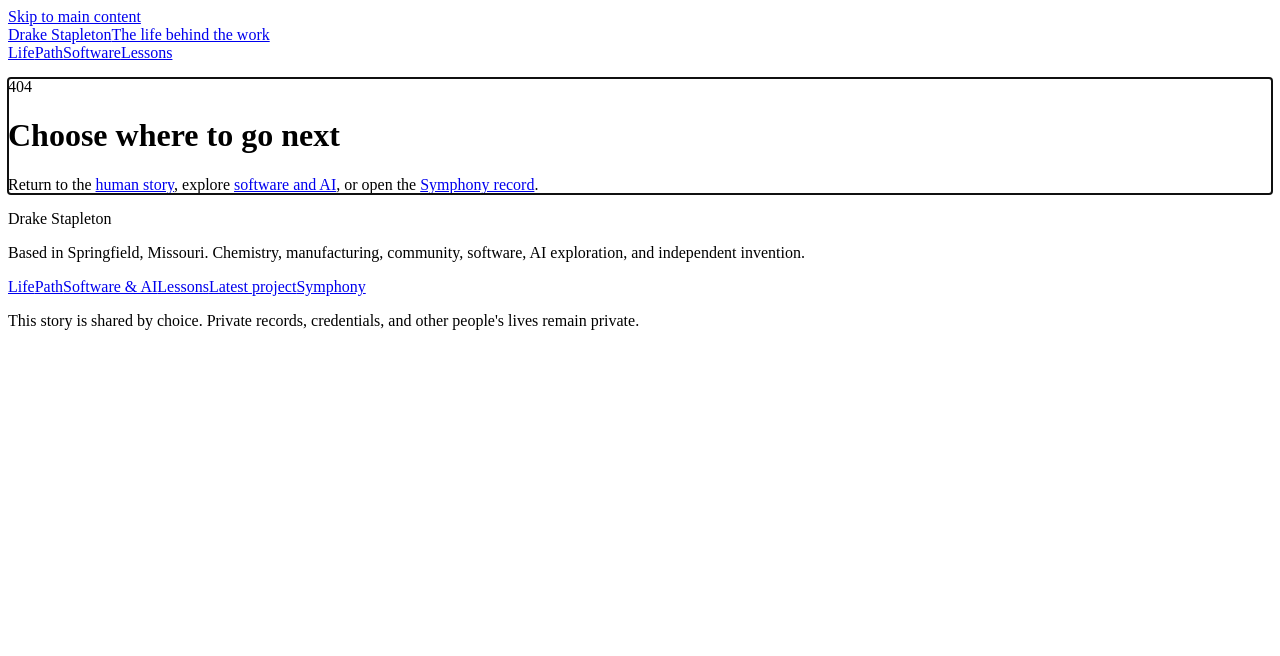
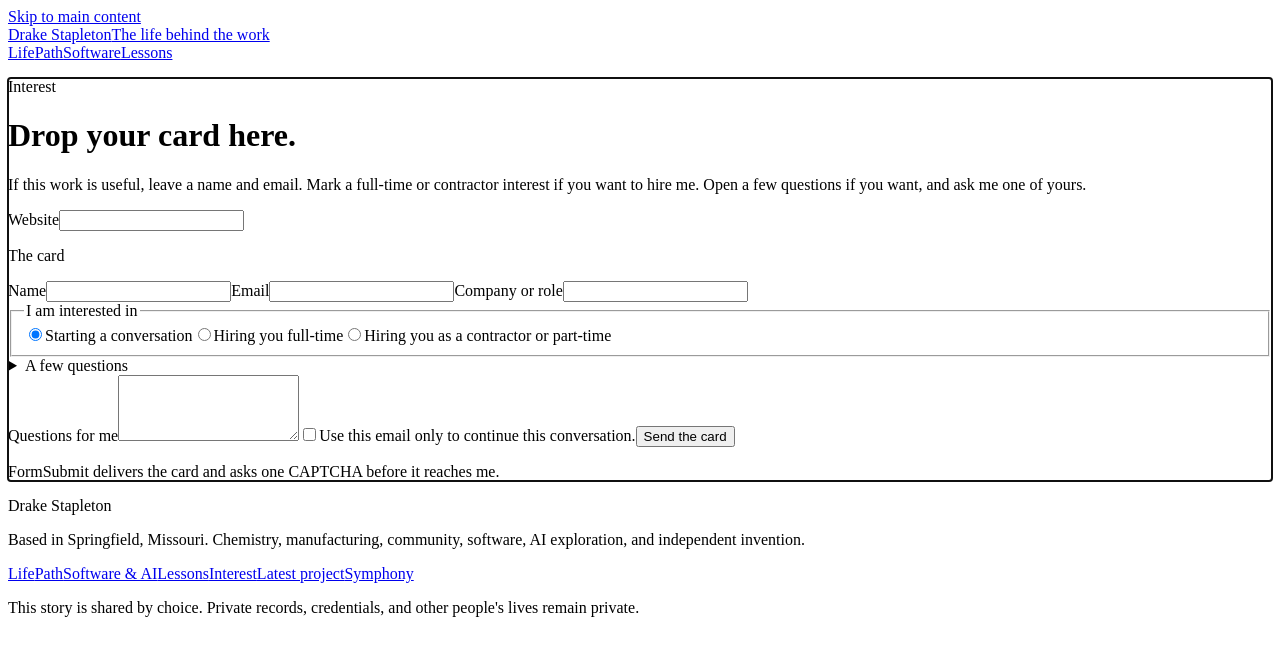
Before and after one commit to dhgmonkey/drakestapleton.com, a React (Vite) app: page /interest in a window 1280 px wide. Shown: the top 656 px of the page. Built offline with nearby package versions, Linux system fonts and the light colour scheme.

Commit message:
Add interest intake with hiring options (#7)
Add a FormSubmit interest card with full-time and contractor hiring options.

```diff
--- a/index.html
+++ b/index.html
@@ -7,7 +7,7 @@
     <meta name="referrer" content="strict-origin-when-cross-origin" />
     <meta
       http-equiv="Content-Security-Policy"
-      content="default-src 'self'; base-uri 'self'; connect-src 'self'; form-action 'self'; img-src 'self' data: https://i.ytimg.com; object-src 'none'; script-src 'self' 'unsafe-inline'; __SITE_STYLE_SRC__; upgrade-insecure-requests"
+      content="default-src 'self'; base-uri 'self'; connect-src 'self'; form-action 'self' https://formsubmit.co; img-src 'self' data: https://i.ytimg.com; object-src 'none'; script-src 'self' 'unsafe-inline'; __SITE_STYLE_SRC__; upgrade-insecure-requests"
     />
     <link rel="icon" href="/favicon.svg" type="image/svg+xml" />
     <title>__SITE_TITLE__</title>
--- a/scripts/spa-fallback.mjs
+++ b/scripts/spa-fallback.mjs
@@ -46,6 +46,12 @@ const routes = [
     path: "/evidence",
     title: "Evidence and Sources | Drake Stapleton",
     description: "Current evidence for Drake Stapleton's ChatGPT history, Atlas work, software projects, community leadership, and next sources.",
+  },
+  {
+    rel: "interest/index.html",
+    path: "/interest",
+    title: "Leave a card | Drake Stapleton",
+    description: "Leave a name and email for Drake Stapleton, mark hiring interest, answer a few questions, and ask him one of your own.",
   },
   {
     rel: "symphony/index.html",
--- a/scripts/verify-build.mjs
+++ b/scripts/verify-build.mjs
@@ -20,6 +20,7 @@ const requiredPages = [
   "path/index.html",
   "software/index.html",
   "evidence/index.html",
+  "interest/index.html",
   "symphony/index.html",
   "symphony/first/index.html",
   "symphony/workflow/index.html",
--- a/src/App.tsx
+++ b/src/App.tsx
@@ -4,6 +4,7 @@ import { AtlasPage } from "./pages/AtlasPage";
 import { EvidencePage } from "./pages/EvidencePage";
 import { FirstRunPage } from "./pages/FirstRunPage";
 import { HomePage } from "./pages/HomePage";
+import { InterestPage } from "./pages/InterestPage";
 import { MapPage } from "./pages/MapPage";
 import { NotFoundPage } from "./pages/NotFoundPage";
 import { PathPage } from "./pages/PathPage";
@@ -17,6 +18,7 @@ function Portfolio() {
     <Routes>
       <Route element={<Layout />}>
         <Route path="/" element={<HomePage />} />
+        <Route path="/interest" element={<InterestPage />} />
         <Route path="/atlas" element={<AtlasPage />} />
         <Route path="/path" element={<PathPage />} />
         <Route path="/software" element={<SoftwarePage />} />
--- /dev/null
+++ b/src/components/InterestForm.tsx
@@ -0,0 +1,96 @@
+const INTAKE_ACTION = "https://formsubmit.co/dhgmonkey94@gmail.com";
+const THANKS_URL = "https://www.drakestapleton.com/interest?received=1";
+
+export function InterestForm({ compact = false }: { compact?: boolean }) {
+  return (
+    <form
+      className={compact ? "interest-form is-compact" : "interest-form"}
+      action={INTAKE_ACTION}
+      method="POST"
+    >
+      <input type="hidden" name="_subject" value="Interest card from drakestapleton.com" />
+      <input type="hidden" name="_captcha" value="true" />
+      <input type="hidden" name="_template" value="table" />
+      <input type="hidden" name="_next" value={THANKS_URL} />
+      <div className="interest-honeypot" aria-hidden="true">
+        <label htmlFor="interest-website">Website</label>
+        <input id="interest-website" type="text" name="_gotcha" tabIndex={-1} autoComplete="off" />
+      </div>
+
+      <div className="interest-card-grid">
+        <p className="interest-card-label">The card</p>
+        <div className="interest-fields">
+          <label htmlFor="interest-name">
+            Name
+            <input id="interest-name" name="name" type="text" autoComplete="name" maxLength={120} required />
+          </label>
+          <label htmlFor="interest-email">
+            Email
+            <input
+              id="interest-email"
+              name="email"
+              type="email"
+              inputMode="email"
+              autoComplete="email"
+              maxLength={254}
+              required
+            />
+          </label>
+          <label htmlFor="interest-org">
+            Company or role
+            <input
+              id="interest-org"
+              name="company_or_role"
+              type="text"
+              autoComplete="organization"
+              maxLength={160}
+            />
+          </label>
+        </div>
+      </div>
+
+      <fieldset className="interest-hire">
+        <legend>I am interested in</legend>
+        <label>
+          <input type="radio" name="hiring_interest" value="conversation" defaultChecked />
+          <span>Starting a conversation</span>
+        </label>
+        <label>
+          <input type="radio" name="hiring_interest" value="full-time" />
+          <span>Hiring you full-time</span>
+        </label>
+        <label>
+          <input type="radio" name="hiring_interest" value="contractor-or-part-time" />
+          <span>Hiring you as a contractor or part-time</span>
+        </label>
+      </fieldset>
+
+      <details className="interest-more">
+        <summary>A few questions</summary>
+        <div className="interest-fields">
+          <label htmlFor="interest-brought">
+            What brought you here?
+            <textarea id="interest-brought" name="what_brought_you_here" rows={3} maxLength={800} />
+          </label>
+          <label htmlFor="interest-work">
+            What are you working on?
+            <textarea id="interest-work" name="what_are_you_working_on" rows={3} maxLength={800} />
+          </label>
+        </div>
+      </details>
+
+      <label htmlFor="interest-questions">
+        Questions for me
+        <textarea id="interest-questions" name="questions_for_me" rows={4} maxLength={1200} />
+      </label>
+
+      <label className="interest-consent">
+        <input name="reply_ok" type="checkbox" value="yes" required />
+        <span>Use this email only to continue this conversation.</span>
+      </label>
+
+      <button type="submit">Send the card</button>
+      <p className="interest-note">FormSubmit delivers the card and asks one CAPTCHA before it reaches me.</p>
+    </form>
+  );
+}
--- a/src/components/SiteFooter.tsx
+++ b/src/components/SiteFooter.tsx
@@ -13,6 +13,7 @@ export function SiteFooter() {
           <Link to="/path">Path</Link>
           <Link to="/software">Software &amp; AI</Link>
           <Link to="/what-i-learned">Lessons</Link>
+          <Link to="/interest">Interest</Link>
           <Link to="/atlas">Latest project</Link>
           <Link to="/symphony">Symphony</Link>
         </nav>
--- a/src/main.tsx
+++ b/src/main.tsx
@@ -3,6 +3,7 @@ import { createRoot } from "react-dom/client";
 import { BrowserRouter } from "react-router-dom";
 import { App } from "./App";
 import "./styles/global.css";
+import "./styles/interest.css";
 
 createRoot(document.getElementById("root")!).render(
   <StrictMode>
--- a/src/pages/HomePage.tsx
+++ b/src/pages/HomePage.tsx
@@ -1,4 +1,5 @@
 import { Link } from "react-router-dom";
+import { InterestForm } from "../components/InterestForm";
 import { ChapterNav, SectionLead } from "../components/PagePrimitives";
 import { PRACTICE_HOME_METRICS } from "../data/practice";
 import { usePageMeta } from "../lib/usePageMeta";
@@ -40,9 +41,9 @@ const lifeRecord = [
   "I survived a childhood that taught me to hide, and became a man who lives in the open.",
   "I started average, wanted excellence, and learned to outwork the distance between the two.",
   "I was 24 and Devin was 22, still kids ourselves, when we built a marriage and opened our home to six foster children.",
-  "I earned two science degrees and built a career across research, product development, and\u00a0manufacturing.",
+  "I earned two science degrees and built a career across research, product development, and\\u00a0manufacturing.",
   "At Gold Eagle, I improved and commercialized products across the 303 Graphene line and became one of the chemists trusted to explain the science on camera.",
-  "I secured alternate raw materials during a global disruption, produced roughly $1.2 million in documented sourcing savings, and served as a HAZMAT Incident\u00a0Commander.",
+  "I secured alternate raw materials during a global disruption, produced roughly $1.2 million in documented sourcing savings, and served as a HAZMAT Incident\\u00a0Commander.",
   "At 3M, I improved manufacturing processes and efficiency, producing $1 million in cost savings.",
   "I helped communities grow, trained people through difficult rounds, and developed leaders who carry others.",
   "I taught myself software, trained models, designed AI systems, and funded years of independent work with my own money.",
@@ -134,7 +135,7 @@ export function HomePage() {
             <p>
               I grew up gay in Tennessee, in the Bible Belt. Mom fought for me. Granny and Papa rooted me.
               Dad chose me and gave me his name. My little sister gave me someone to protect. I was surrounded
-              by love while believing that being fully known could cost me{"\u00a0"}everything.
+              by love while believing that being fully known could cost me{"\\u00a0"}everything.
             </p>
             <p>
               Disappearing meant studying every room before I entered it. I learned how to stand, talk, and
@@ -157,7 +158,7 @@ export function HomePage() {
             <p>
               I watched intelligence and athleticism seem natural in other people. I played football and sat
               in honors classes feeling pretty average. Autism and ADHD made focus a daily contest, and I
-              moved through high school{"\u00a0"}unmedicated.
+              moved through high school{"\\u00a0"}unmedicated.
             </p>
             <p>
               I believed I had to outwork everyone. I returned to the rep, the page, and the problem as many
@@ -369,6 +370,20 @@ export function HomePage() {
         </div>
       </section>
 
+      <section className="interest-home" id="interest">
+        <div className="page-boundary interest-home-grid">
+          <div>
+            <p className="portrait-index">Interest</p>
+            <h2>Drop your card here.</h2>
+            <p>
+              If this work is useful, leave a name and email. Mark a full-time or contractor interest if you
+              want to hire me. Open a few questions if you want, and ask me one of yours.
+            </p>
+          </div>
+          <InterestForm compact />
+        </div>
+      </section>
+
       <section className="home-closing page-boundary">
         <p className="portrait-index">Self-definition</p>
         <h2>I choose the size of my own life.</h2>
@@ -379,7 +394,7 @@ export function HomePage() {
         </p>
         <blockquote>“The people saved me. Now it&apos;s my turn.”</blockquote>
         <div className="home-closing-actions">
-          <Link to="/evidence">Explore the documented record</Link>
+          <Link to="/interest">Leave a card</Link>
           <a href="https://github.com/dhgmonkey">Visit GitHub</a>
         </div>
       </section>
--- /dev/null
+++ b/src/pages/InterestPage.tsx
@@ -0,0 +1,38 @@
+import { useSearchParams } from "react-router-dom";
+import { InterestForm } from "../components/InterestForm";
+import { PageIntro } from "../components/PagePrimitives";
+import { usePageMeta } from "../lib/usePageMeta";
+
+export function InterestPage() {
+  const [params] = useSearchParams();
+  const received = params.get("received") === "1";
+
+  usePageMeta({
+    title: "Leave a card | Drake Stapleton",
+    description: "Leave a name and email for Drake Stapleton, mark hiring interest, answer a few questions, and ask him one of your own.",
+    path: "/interest",
+  });
+
+  return (
+    <main className="portrait-page interest-page">
+      <div className="page-boundary">
+        <PageIntro eyebrow="Interest" title="Drop your card here.">
+          <p>
+            If this work is useful, leave a name and email. Mark a full-time or contractor interest if you
+            want to hire me. Open a few questions if you want, and ask me one of yours.
+          </p>
+        </PageIntro>
+
+        {received ? (
+          <div className="interest-received" role="status">
+            <p className="portrait-index">Received</p>
+            <h2>I have your card.</h2>
+            <p>I will write back from this desk.</p>
+          </div>
+        ) : (
+          <InterestForm />
+        )}
+      </div>
+    </main>
+  );
+}
--- /dev/null
+++ b/src/styles/interest.css
@@ -0,0 +1,132 @@
+.interest-home { color: var(--on-dark); background: var(--navy); }
+.interest-home-grid {
+  padding-top: var(--section);
+  padding-bottom: var(--section);
+  display: grid;
+  grid-template-columns: .42fr .58fr;
+  gap: clamp(36px, 7vw, 96px);
+  align-items: start;
+}
+.interest-home .portrait-index { color: var(--accent-bright); }
+.interest-home h2 { color: var(--white); }
+.interest-home-grid > div:first-child p { margin: 18px 0 0; color: var(--on-dark-copy); font-size: 18px; line-height: 1.7; }
+
+.interest-page { padding-bottom: var(--section); }
+.interest-form {
+  position: relative;
+  display: grid;
+  gap: 22px;
+  padding: 28px;
+  color: var(--ink);
+  background: var(--white);
+  border: 1px solid var(--line-strong);
+}
+.interest-home .interest-form { background: var(--paper); }
+.interest-card-label,
+.interest-form label,
+.interest-more summary {
+  display: grid;
+  gap: 8px;
+  color: var(--navy);
+  font-size: 12px;
+  font-weight: 740;
+  letter-spacing: .07em;
+  text-transform: uppercase;
+}
+.interest-card-label { margin: 0 0 4px; color: var(--red); }
+.interest-fields { display: grid; gap: 16px; }
+.interest-form input[type="text"],
+.interest-form input[type="email"],
+.interest-form textarea {
+  width: 100%;
+  padding: 12px 14px;
+  border: 1px solid var(--line-strong);
+  color: var(--ink);
+  background: var(--white);
+  font-size: 16px;
+  line-height: 1.45;
+}
+.interest-form textarea { resize: vertical; min-height: 92px; }
+.interest-more {
+  padding-top: 6px;
+  border-top: 1px solid var(--line);
+}
+.interest-more summary {
+  cursor: pointer;
+  list-style: none;
+  color: var(--red);
+}
+.interest-more summary::-webkit-details-marker { display: none; }
+.interest-more[open] summary { margin-bottom: 16px; }
+.interest-hire {
+  margin: 0;
+  padding: 0;
+  border: 0;
+  display: grid;
+  gap: 10px;
+}
+.interest-hire legend {
+  padding: 0;
+  color: var(--navy);
+  font-size: 12px;
+  font-weight: 740;
+  letter-spacing: .07em;
+  text-transform: uppercase;
+}
+.interest-hire label {
+  display: grid;
+  grid-template-columns: 18px 1fr;
+  gap: 10px;
+  align-items: start;
+  text-transform: none;
+  letter-spacing: 0;
+  font-size: 15px;
+  font-weight: 500;
+  color: var(--copy);
+}
+.interest-hire input { margin-top: 3px; accent-color: var(--red); }
+.interest-consent {
+  display: grid;
+  grid-template-columns: 18px 1fr;
+  gap: 10px;
+  align-items: start;
+  text-transform: none;
+  letter-spacing: 0;
+  font-size: 14px;
+  font-weight: 500;
+  color: var(--copy);
+}
+.interest-consent input { margin-top: 3px; accent-color: var(--red); }
+.interest-form button {
+  justify-self: start;
+  padding: 13px 22px;
+  border: 0;
+  color: var(--white);
+  background: var(--red);
+  font-size: 13px;
+  font-weight: 780;
+  letter-spacing: .08em;
+  text-transform: uppercase;
+  cursor: pointer;
+}
+.interest-form button:hover { background: var(--red-deep); }
+.interest-note { margin: 0; color: var(--muted); font-size: 13px; }
+.interest-honeypot {
+  position: absolute;
+  left: -10000px;
+  width: 1px;
+  height: 1px;
+  overflow: hidden;
+}
+.interest-received {
+  max-width: 640px;
+  padding: 36px 32px;
+  border: 1px solid var(--line-strong);
+  background: var(--white);
+}
+.interest-received h2 { margin: 10px 0 12px; color: var(--navy); }
+.interest-received p { margin: 0; color: var(--copy); font-size: 18px; }
+
+@media (max-width: 820px) {
+  .interest-home-grid { grid-template-columns: 1fr; }
+}
```
